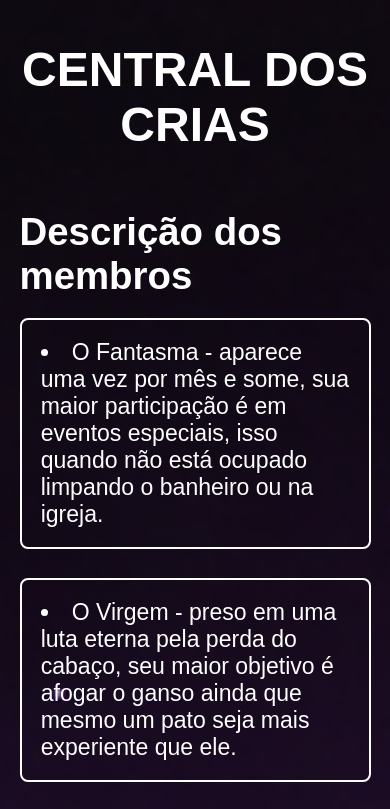
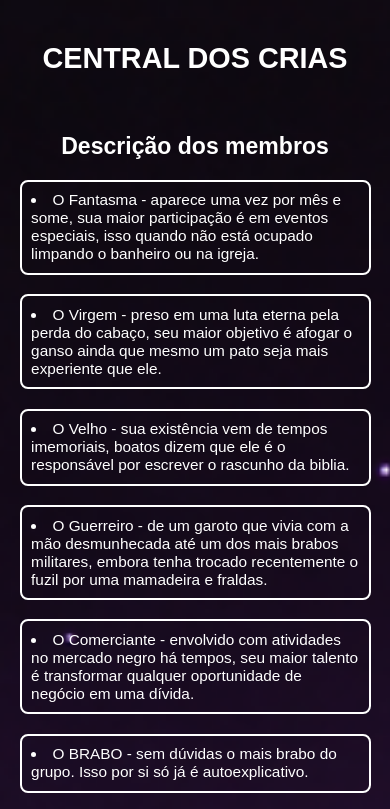
Before and after one commit to BuenoMVP/project-webapp, a React (Vite) app: page / in a window 390 px wide. Shown: the top 809 px of the page. Built offline with nearby package versions, Linux system fonts and the light colour scheme.

Commit message:
Add reponsive layout

```diff
--- a/src/components/header/style.module.css
+++ b/src/components/header/style.module.css
@@ -17,3 +17,15 @@
         height: 100%;
     }
 }
+
+@media screen and (max-width: 768px) {
+    .header {
+        gap: 1rem;
+
+        .path {
+            h2 {
+                font-size: 1rem;
+            }
+        }
+    }
+}
--- a/src/pages/Home/index.tsx
+++ b/src/pages/Home/index.tsx
@@ -44,6 +44,14 @@ function Home() {
               dizem que ele é o responsável por escrever o rascunho da biblia.
             </li>
             <li>
+              O Guerreiro - de um garoto que vivia com a mão desmunhecada até um dos mais brabos
+              militares, embora tenha trocado recentemente o fuzil por uma mamadeira e fraldas.
+            </li>
+            <li>
+              O Comerciante - envolvido com atividades no mercado negro há tempos,
+              seu maior talento é transformar qualquer oportunidade de negócio em uma dívida.
+            </li>
+            <li>
               O BRABO - sem dúvidas o mais brabo do grupo. Isso por si
               só já é autoexplicativo.
             </li>
--- a/src/pages/Home/style.module.css
+++ b/src/pages/Home/style.module.css
@@ -66,7 +66,6 @@
 
         li:hover {
             background-color: #00000054;
-            cursor: wait;
         }
     }
 }
@@ -81,3 +80,26 @@
     align-content: center;
     gap: 1.5em;
 }
+
+@media screen and (max-width: 768px) {
+    .intro {
+        h1 {
+            font-size: 1.5rem;
+        }
+    }
+
+    .members {
+        h2 {
+            font-size: 1.2rem;
+        }
+
+        ul {
+            gap: 1rem;
+
+            li {
+                padding: 0.5rem;
+                font-size: .8rem;
+            }
+        }
+    }
+}
--- a/src/pages/Info/style.module.css
+++ b/src/pages/Info/style.module.css
@@ -42,13 +42,14 @@
         color: #f893e2;
         width: 100%;
         padding: 0.2rem 0;
-        font-size: 1.6rem;
+        font-size: 1.1rem;
         font-weight: bold;
     }
 
     .infoNameText {
         padding: 0.2rem 0;
         font-weight: bold;
+        font-size: 1.5rem;
     }
 
     span {
@@ -89,3 +90,47 @@
         height: 100%;
     }
 }
+
+@media screen and (max-width: 768px) {
+    .container {
+        display: block;
+    }
+
+    .photoBox {
+        width: 100%;
+        height: auto;
+    }
+
+    .infos{
+        padding: 0;
+
+        .infoTitleBox {
+            .infoTitleText {
+                font-size: 1.1rem;
+            }
+        }
+
+        .infoDescriptionBox {
+            p {
+                font-size: 0.9rem;
+            }
+        }
+
+        .infoStatusBox {
+            flex-direction: column;
+            height: auto;
+            gap: 1rem;
+
+            div {
+                display: flex;
+                width: 100%;
+                height: 100%;
+                gap: 1rem;
+
+                p {
+                    font-size: .8rem;
+                }
+            }
+        }
+    }
+}
--- a/src/utils/cardInfo.ts
+++ b/src/utils/cardInfo.ts
@@ -8,7 +8,7 @@ import sellerImg from '/icons/seller.png?url'
 
 // Images
 import fabricio from '/photos/fabriciossauroCard.jpg?url'
-import andre from '/photos/andreCard.jpg?url'
+import andre from '/photos/andreCardNew.jpg?url'
 import vitor from '/photos/vitorCard.jpg?url'
 import marcos from '/photos/marcosCard.jpg?url'
 import luis from '/photos/luisCard.jpg?url'
@@ -53,7 +53,7 @@ export const cardInfo: CardProps[] = [
     url: "luis",
   },
   {
-    name: "Afonso Gay",
+    name: "Afonseller",
     img_front: sellerImg,
     img_back: afonso,
     title: "O COMERCIANTE",
--- a/src/utils/personalInfo.ts
+++ b/src/utils/personalInfo.ts
@@ -54,9 +54,9 @@ export const personalInfo: InfoProps[] = [
     birthday: "09/06/2003",
     url: "fabricio",
     daysUntilBirthday: dateConverter("09/06/2003"),
-    kisses: 123412,
-    beers: 12341234,
-    rejections: 5678,
+    kisses: 21,
+    beers: 80,
+    rejections: 144,
   },
   {
     name: "André Ferraz",
@@ -71,8 +71,8 @@ export const personalInfo: InfoProps[] = [
     url: "andre",
     daysUntilBirthday: dateConverter("07/03/2003"),
     kisses: 0,
-    beers: 12341234,
-    rejections: 5678,
+    beers: 1.232,
+    rejections: 400,
   },
   {
     name: "Vitor Coutinho",
@@ -101,40 +101,41 @@ export const personalInfo: InfoProps[] = [
     birthday: "23/07/2003",
     url: "marcos",
     daysUntilBirthday: dateConverter("23/07/2003"),
-    kisses: 123412,
-    beers: 12341234,
-    rejections: 56782,
+    kisses: 50,
+    beers: 680,
+    rejections: 56.782,
   },
   {
     name: "Luis Felipe",
     perfilImg: luis,
     title: "O GUERREIRO",
-    description: `Tão brabo que ninguém sabe exatamente por quê, mas todo mundo concorda que é.
-    Não importa a situação: no jogo, no rolê ou na discussão mais aleatória,
-    ele sempre dá um jeito de agir como se estivesse no nível máximo enquanto o
-    resto ainda tá no tutorial.`,
-    age: ageCalculator("23/07/2003"),
-    birthday: "23/07/2003",
+    description: `Antigamente travava batalhas lendárias em territórios perigosíssimos
+    (principalmente no quarto com o celular), mas com o tempo evoluiu, ganhou disciplina,
+    postura e espírito de combate. Ainda assim, dizem que nenhum treinamento militar prepara um homem
+    para a verdadeira guerra: cuidar de um bebê às 3 da manhã.`,
+    age: ageCalculator("13/12/2003"),
+    birthday: "13/12/2003",
     url: "luis",
-    daysUntilBirthday: dateConverter("23/07/2003"),
-    kisses: 123412,
-    beers: 12341234,
-    rejections: 56782,
+    daysUntilBirthday: dateConverter("13/12/2003"),
+    kisses: 6,
+    beers: 3,
+    rejections: 0,
   },
   {
     name: "Afonso Holtman",
     perfilImg: afonso,
     title: "O comerciante",
-    description: `Tão brabo que ninguém sabe exatamente por quê, mas todo mundo concorda que é.
-    Não importa a situação: no jogo, no rolê ou na discussão mais aleatória,
-    ele sempre dá um jeito de agir como se estivesse no nível máximo enquanto o
-    resto ainda tá no tutorial.`,
+    description: `Onde os outros veem uma simples troca ou um favor, ele já enxerga parcelamento,
+    juros e um “depois a gente acerta”. Sua habilidade especial é fechar acordos tão confusos que,
+    no final, ninguém lembra exatamente o que comprou… só que ficou devendo alguma coisa.
+    Dizem que se você ficar cinco minutos conversando com ele, sai com um produto que não precisava,
+    um plano de pagamento improvisado e a leve sensação de que o banco central deveria estar investigando.`,
     age: ageCalculator("23/07/2003"),
     birthday: "23/07/2003",
     url: "afonso",
     daysUntilBirthday: dateConverter("23/07/2003"),
-    kisses: 123412,
-    beers: 12341234,
-    rejections: 56782,
+    kisses: 17,
+    beers: 20.391,
+    rejections: 30,
   },
 ];
```
Also changed, not shown: public/photos/andreCardNew.jpg (added).
